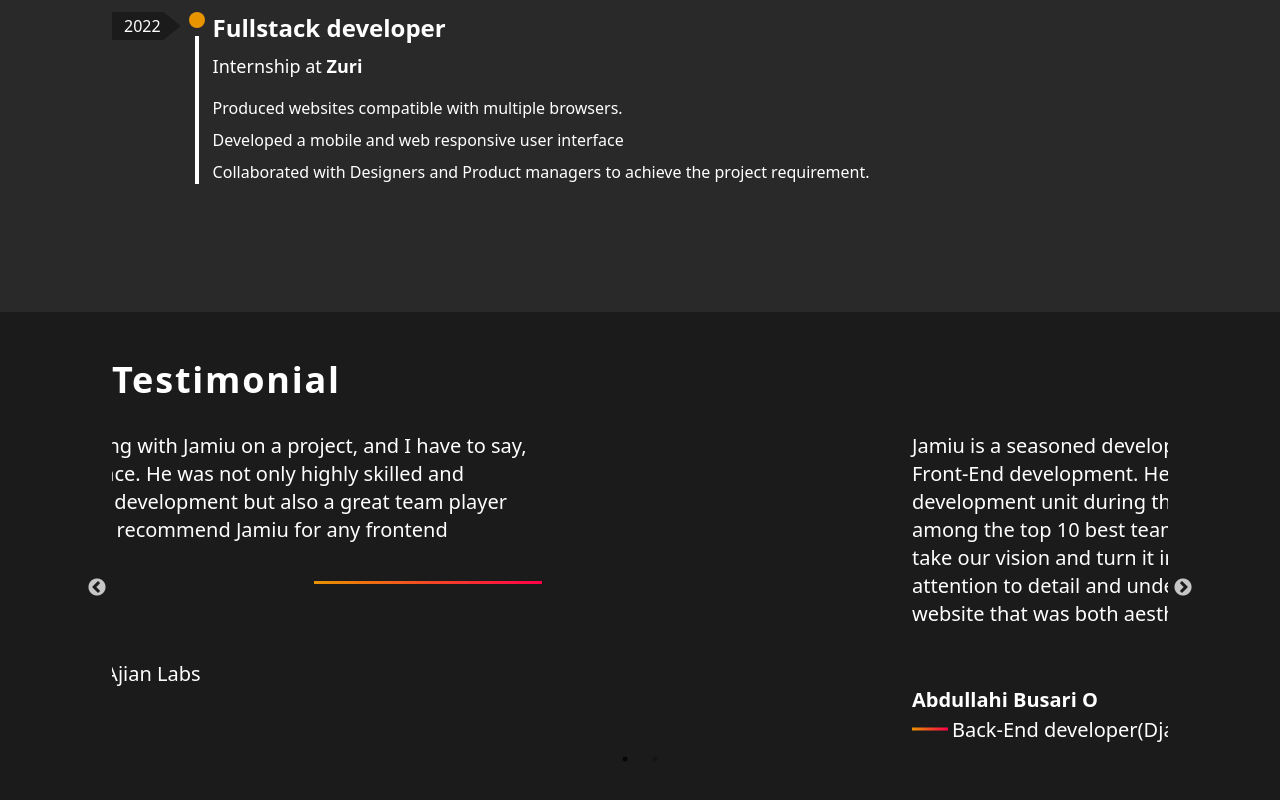
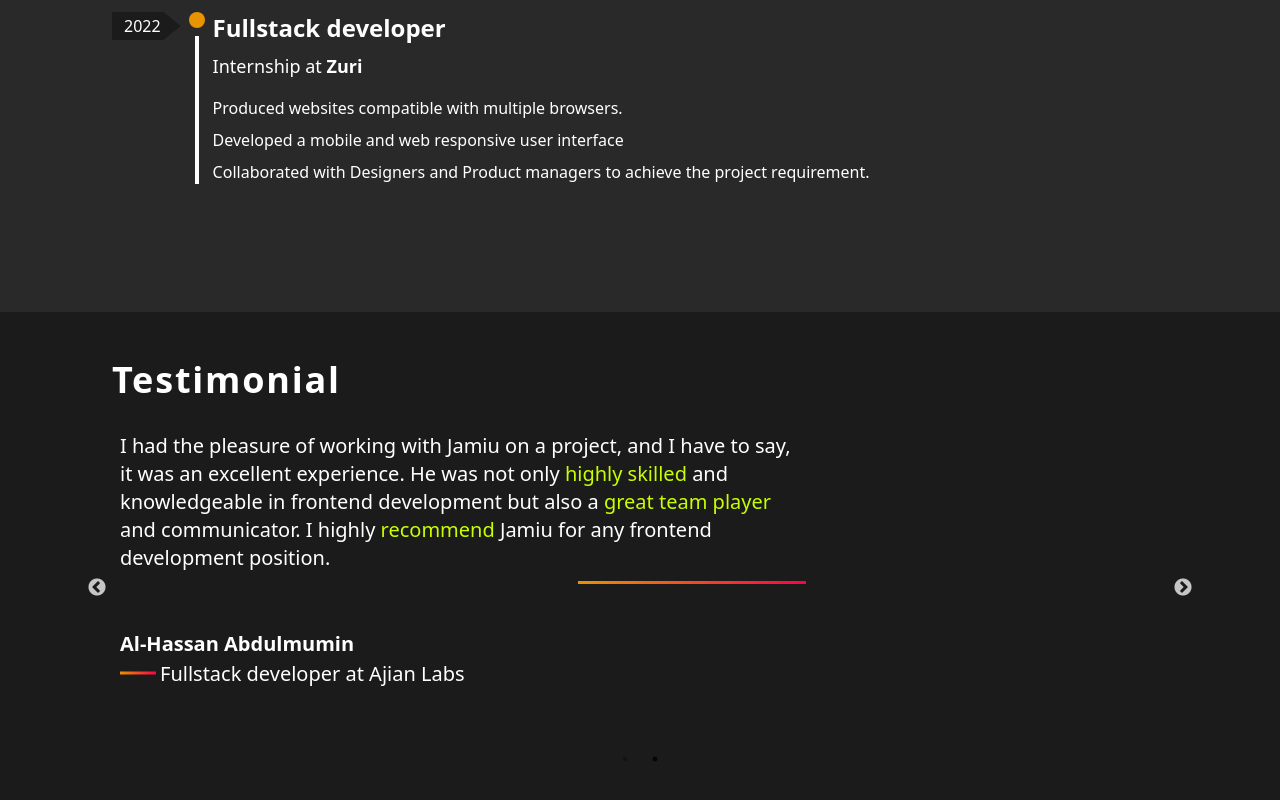
Before and after one commit to dExtinctedCoder/portfolio, a React (Vite) app: page / in a window 1280 px wide. Shown: the part 3529-4329 px from the top of the page. Built offline with nearby package versions, Linux system fonts and the light colour scheme.

Commit message:
fix: increase auto scroll time in slider

```diff
--- a/src/components/sections/testimonial.tsx
+++ b/src/components/sections/testimonial.tsx
@@ -10,7 +10,7 @@ const Testimonial = () => {
     speed: 500,
     slidesToShow: 1,
     slidesToScroll: 1,
-    autoplaySpeed: 1000,
+    autoplaySpeed: 4000,
     pauseOnHover: true
   };
 
@@ -20,7 +20,7 @@ const Testimonial = () => {
       <Slider autoplay {...settings}>
         <div className="relative px-2">
           <p className="text-xl max-w-[60ch]">
-            <p className="mb-12 relative pb-3 leading-7">Jamiu is a seasoned developer with reasonable amount of experience in Front-End development. He led and managed our Front-End development unit during the 2022 Zuri Internship which we ranked among the top 10 best teams. Throughout the project, he was able to take our vision and turn it into a beautiful and functional website. His attention to detail and understanding of user experience made for a website that was both aesthetically pleasing and easy to use.
+            <p className="mb-12 relative pb-3 leading-7">Jamiu is a seasoned developer with reasonable amount of experience in Front-End development. He led and managed our Front-End development unit during the <span className="text-purple font-medium dark:text-green-light">2022 Zuri Internship</span> which we ranked among the <span className="text-purple font-medium dark:text-green-light">top 10</span> best teams. Throughout the project, he was able to take our vision and turn it into a beautiful and functional website. His <span className="text-purple font-medium dark:text-green-light">attention to detail</span> and understanding of <span className="text-purple font-medium dark:text-green-light">user experience</span> made for a website that was both <span className="text-purple font-medium dark:text-green-light">aesthetically pleasing</span> and <span className="text-purple font-medium dark:text-green-light">easy to use</span>.
               <span className="absolute right-0 bottom-0 w-1/2 h-[3px] bg-gradient-to-r from-pink to-purple dark:from-gold-light dark:to-pink md:w-1/3"></span>
             </p>
             <b className="mb-1 leading-6 capitalize block">Abdullahi Busari O</b>
@@ -32,7 +32,7 @@ const Testimonial = () => {
         </div>
         <div className="relative px-2">
           <p className="text-xl max-w-[60ch]">
-            <p className="mb-12 relative pb-3 leading-7">I had the pleasure of working with Jamiu on a project, and I have to say, it was an excellent experience. He was not only highly skilled and knowledgeable in frontend development but also a great team player and communicator. I highly recommend Jamiu for any frontend development projects.
+            <p className="mb-12 relative pb-3 leading-7">I had the pleasure of working with Jamiu on a project, and I have to say, it was an excellent experience. He was not only <span className="text-purple font-medium dark:text-green-light">highly skilled</span> and knowledgeable in frontend development but also a <span className="text-purple font-medium dark:text-green-light">great team player</span> and communicator. I highly <span className="text-purple font-medium dark:text-green-light">recommend</span> Jamiu for any frontend development position.
               <span className="absolute right-0 bottom-0 w-1/2 h-[3px] bg-gradient-to-r from-pink to-purple dark:from-gold-light dark:to-pink md:w-1/3"></span>
             </p>
             <b className="mb-1 leading-6 capitalize block">Al-Hassan Abdulmumin</b>
```
